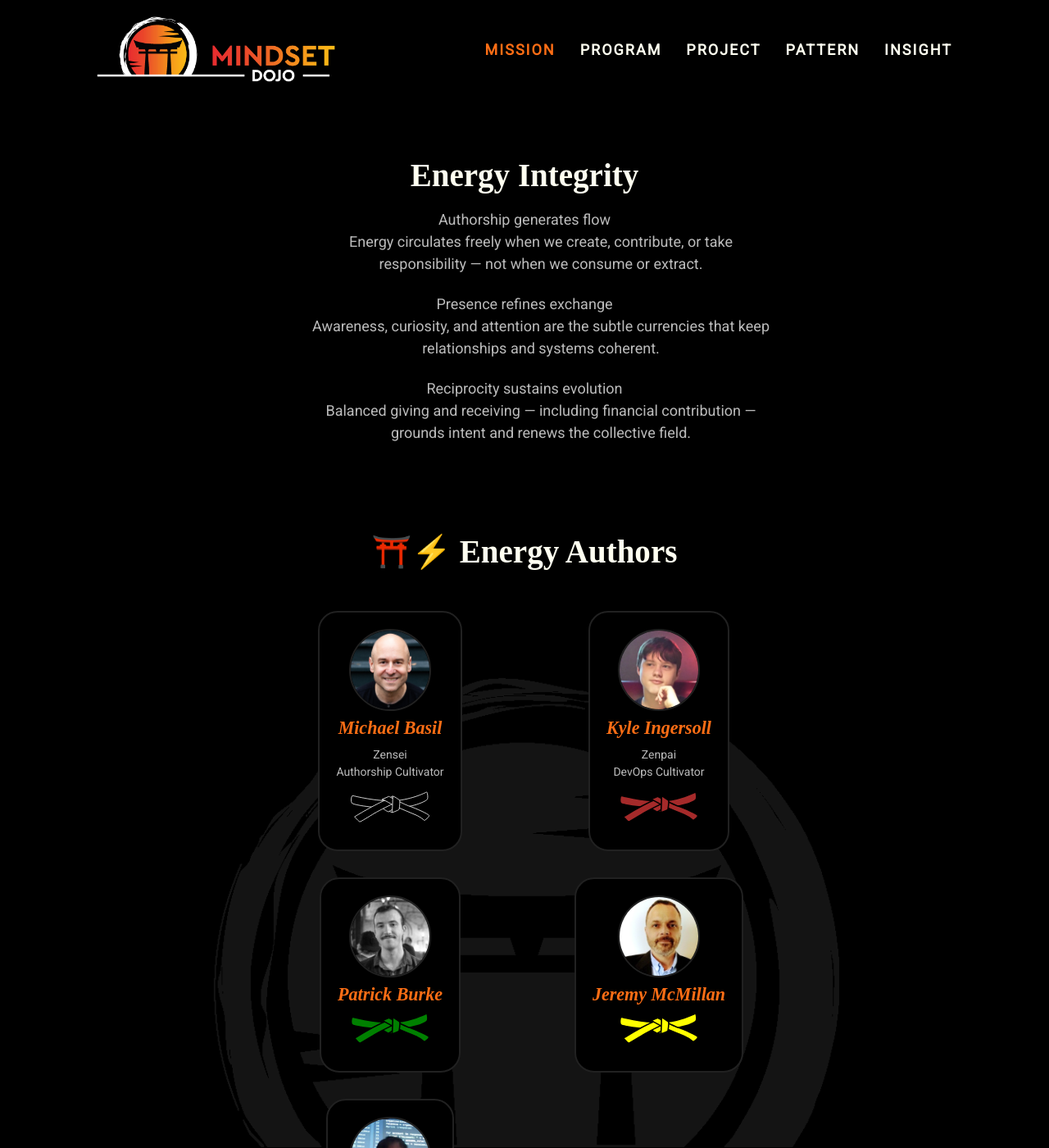
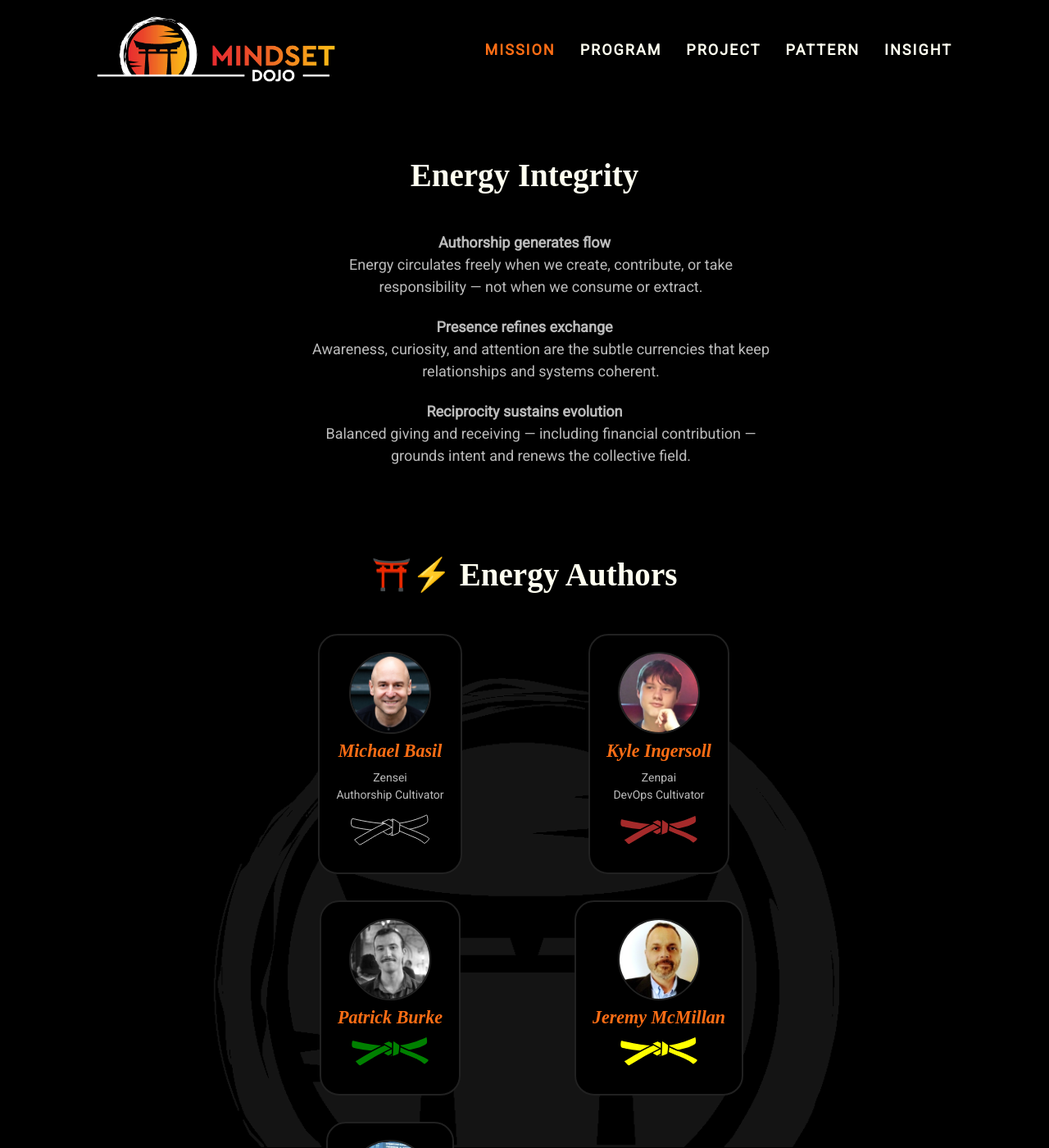
Before and after one commit to mindset-dojo/mindset-dojo.github.io, a Jekyll site: the page built from mission.md, in a window 1280 px wide and 1400 px high, scrolled down 1199 px. Shown: the whole window at 82% size. Built offline with Jekyll 4.4.1, drawn with Linux system fonts in a browser that asks for light colours; some web fonts are replaced.

Commit message:
refactor: css tidy up

```diff
--- a/assets/css/03-layout.css
+++ b/assets/css/03-layout.css
@@ -111,13 +111,18 @@
 
   main > section.md-flow > ul li {
     text-align: center;
+    list-style: none;
   }
 
   main > section.md-flow > dl {
     max-width: 700px;
     margin: 0 auto 1.5rem;
-    padding-left: 0;
     text-align: center;
+    padding: 0;
+  }
+
+  main > section.md-flow > h2 + dl {
+    margin-top: 0.75rem;
   }
 
   main > section.md-flow > blockquote {
@@ -142,6 +147,8 @@
       padding: 0 1rem;
     }
 
-    main > section.md-flow > ul li { font-size: var(--text-s); }
+    main > section.md-flow > ul li {
+      font-size: var(--text-s);
+    }
   }
 }
--- a/assets/css/04-components-3-content.css
+++ b/assets/css/04-components-3-content.css
@@ -90,7 +90,7 @@
   /* For lists inside .post-body: */
   :where(.post-body ul) {
     display: inline-block;
-    text-align: left;
+    text-align: center;
     list-style-position: inside;
     margin: 0;
     padding: 0;
@@ -134,4 +134,13 @@
     font-size: var(--text-s);
   }
 
+  /* =======================
+     Lists
+     ======================= */
+
+  :where(.md-flow) dl > dt {
+    font-weight: 700;
+    margin-top: 1rem;
+  }
+
 }
```
